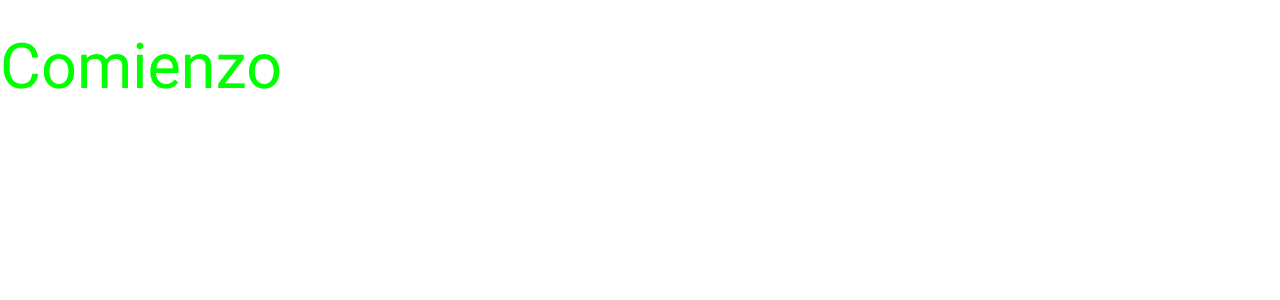
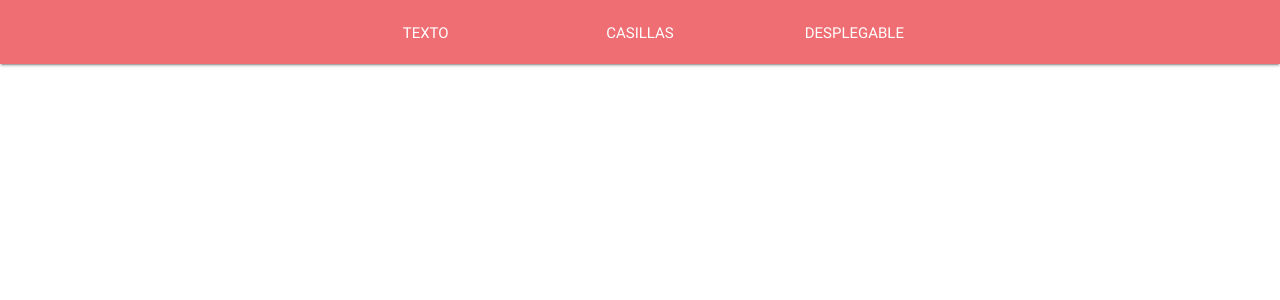
Before and after one commit to samuel11rr/prueba, an Angular app: page / in a window 1280 px wide. Shown: the top 300 px of the page. Built offline with nearby package versions, Linux system fonts and the light colour scheme.

Commit message:
NAVEGACION

```diff
--- a/src/app/app.component.html
+++ b/src/app/app.component.html
@@ -1,3 +1,19 @@
-<h1 class="titulo">
-  Comienzo
-</h1>
+<app-navegacion></app-navegacion>
+
+<!-- <div class="container">
+  <div class="row">
+    <div class="col s12 m12 l12">
+      <div class="card blue-grey darken-1">
+        <div class="card-content white-text">
+          <span class="card-title">Card Title</span>
+          <p>I am a very simple card. I am good at containing small bits of information.
+          I am convenient because I require little markup to use effectively.</p>
+        </div>
+        <div class="card-action">
+          <a href="#">This is a link</a>
+          <a href="#">This is a link</a>
+        </div>
+      </div>
+    </div>
+  </div>
+</div> -->
--- a/src/app/app.module.ts
+++ b/src/app/app.module.ts
@@ -2,10 +2,12 @@ import { BrowserModule } from '@angular/platform-browser';
 import { NgModule } from '@angular/core';
 
 import { AppComponent } from './app.component';
+import { NavegacionComponent } from './components/navegacion/navegacion.component';
 
 @NgModule({
   declarations: [
-    AppComponent
+    AppComponent,
+    NavegacionComponent
   ],
   imports: [
     BrowserModule
--- /dev/null
+++ b/src/app/components/navegacion/navegacion.component.html
@@ -0,0 +1,24 @@
+<nav>
+  <div class="nav-wrapper">
+    <div class="container hide-on-small-only">
+      <div class="row">
+        <div class="container">
+          <div class="col s4 m4 l4 center">
+            <a href="#" class="btn-flat white-text waves-effect waves-light">Texto</a>
+          </div>
+          <div class="col s4 m4 l4 center">
+            <a href="#" class="btn-flat white-text waves-effect waves-light">Casillas</a>
+          </div>
+          <div class="col s4 m4 l4 center">
+            <a href="#" class="btn-flat white-text waves-effect waves-light">Desplegable</a>
+          </div>
+        </div>
+      </div>
+    </div>
+    <ul id="nav-mobile show-on-small-ony">
+      <li><a href="sass.html">Texto</a></li>
+      <li><a href="badges.html">Casillas</a></li>
+      <li><a href="collapsible.html">Desplegable</a></li>
+    </ul>
+  </div>
+</nav>
--- /dev/null
+++ b/src/app/components/navegacion/navegacion.component.ts
@@ -0,0 +1,14 @@
+import { Component, OnInit } from '@angular/core';
+
+@Component({
+  selector: 'app-navegacion',
+  templateUrl: './navegacion.component.html'
+})
+export class NavegacionComponent implements OnInit {
+
+  constructor() { }
+
+  ngOnInit() {
+  }
+
+}
```
